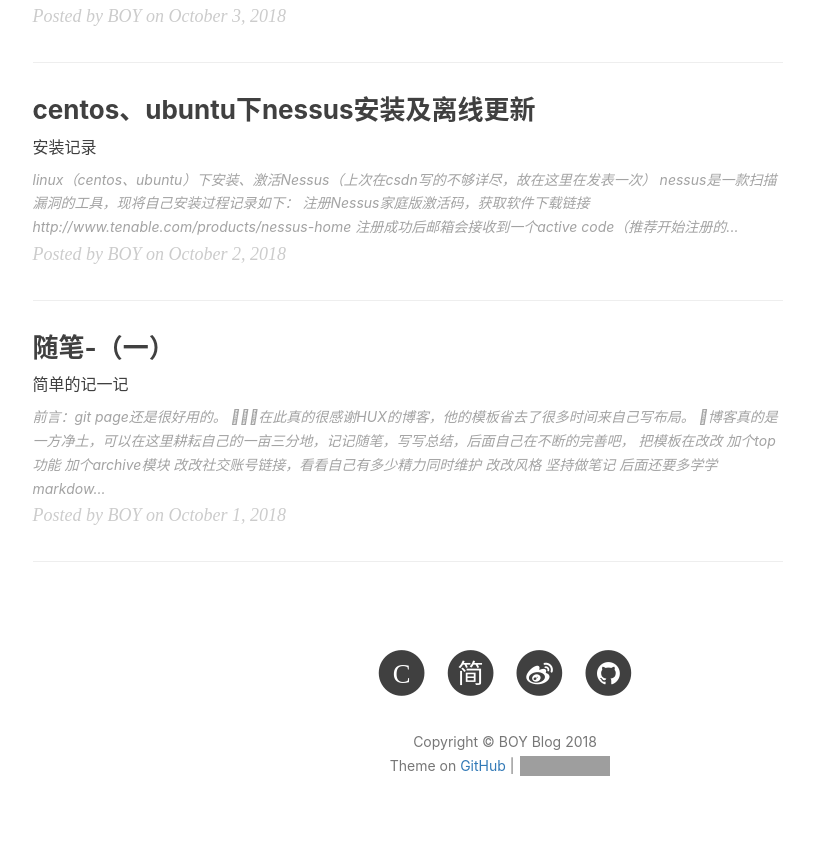
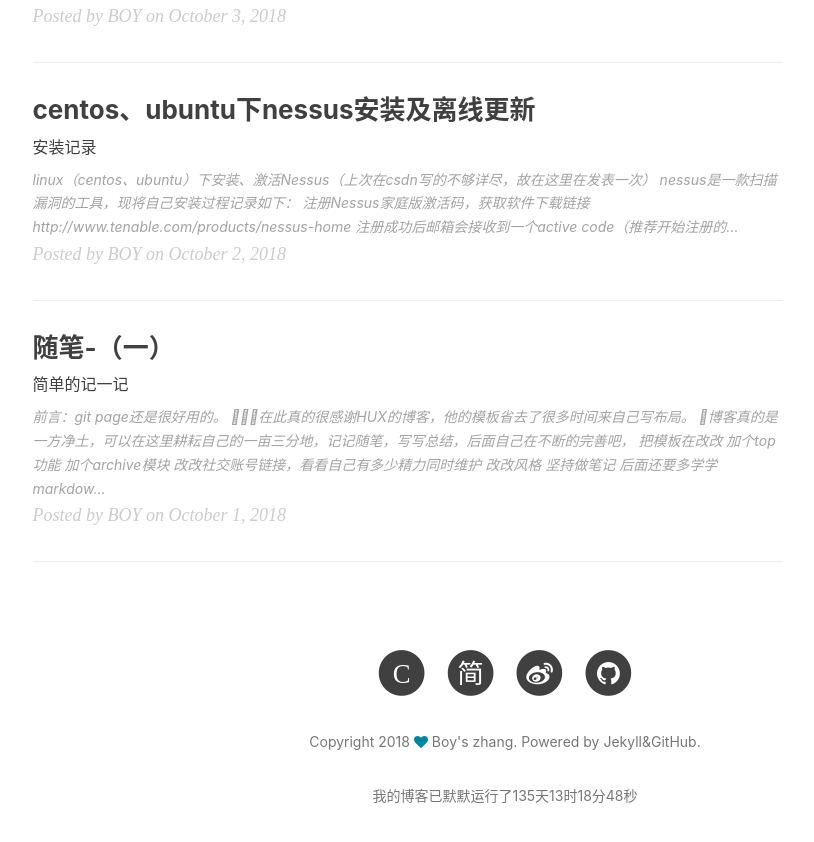
Before and after one commit to playboyzhang/playboyzhang.github.io, a Jekyll site: the page built from index.html, in a window 1280 px wide and 900 px high, scrolled down 1634 px. Shown: the top 842 px of the window, without its empty margins (135-949 px from the left). Built offline with Jekyll 4.4.1, drawn with Linux system fonts in a browser that asks for light colours; nearby versions of some CDN libraries; the list of posts is cut into pages by our own code; comment, search, counter and statistics services are not loaded; grey boxes are pictures that could not be loaded.

Commit message:
添加网站运行时间模块

```diff
--- a/_includes/footer.html
+++ b/_includes/footer.html
@@ -7,19 +7,40 @@
                  {% include sns-links.html center=true %}
 
                 <p class="copyright text-muted">
-                    Copyright &copy; {{ site.title }} {{ site.time | date: '%Y' }}
-                    <br>
-                    Theme on <a href="{{ site.github_repo }}">GitHub</a> |
-                    <iframe
+                    Copyright {{ site.time | date: '%Y' }} <i class="fa fa-heart" aria-hidden="true" style="color: #0085A1"></i> Boy's zhang. Powered by Jekyll&GitHub.</p>
+                    <p class="copyright text-muted" id="count"></p>
+
+
+
+
+                    <!-- Theme on <a href="{{ site.github_repo }}">GitHub</a>  -->
+                    <!-- <iframe
                         style="margin-left: 2px; margin-bottom:-5px;"
                         frameborder="0" scrolling="0" width="100px" height="20px"
                         src="https://ghbtns.com/github-btn.html?user={{ site.github_username }}&repo={{ site.github_username }}.github.io&type=star&count=true" >
-                    </iframe>
-                </p>
+                    </iframe> -->
             </div>
         </div>
     </div>
 </footer>
+
+<script>
+
+    window.setInterval('counter()',1000);
+    function counter(){
+      var date=new Date();
+      var startDate=new Date(2018,06,28,0,0,0);
+      var time=(date-startDate)/1000;
+      var day=Math.floor(time/(24*60*60));
+      var hour=Math.floor(time%(24*60*60)/(60*60));
+      var minute=Math.floor(time%(24*60*60)%(60*60)/60);
+      var second=Math.floor(time%(24*60*60)%(60*60)%60);
+      var str="我的博客已默默运行了" + day + "天" + hour +"时" + minute + "分" + second + "秒";
+      document.getElementById('count').innerHTML=str;
+    }
+
+  </script>
+
 
 <!-- jQuery -->
 <script src="{{ "/js/jquery.min.js " | prepend: site.baseurl }}"></script>
```
